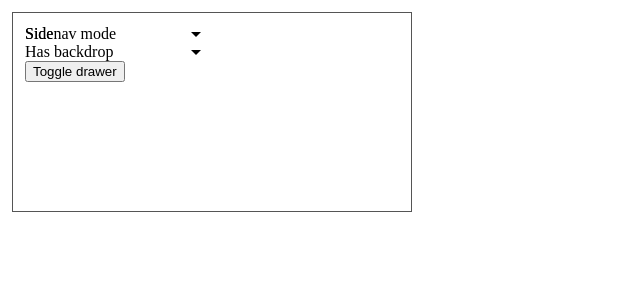
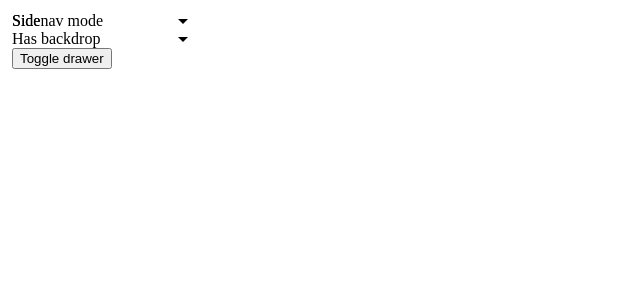
Before and after one commit to constf1/angular-freecell-demo, an Angular app: page / in a window 1280 px wide. Shown: the top 300 px of the page, without its empty margins (0-640 px from the left). Built offline with nearby package versions, Linux system fonts and the light colour scheme.

Commit message:
modifying some styles

```diff
--- a/src/app/app.component.scss
+++ b/src/app/app.component.scss
@@ -1,8 +1,8 @@
 .example-container {
-  width: 400px;
+  width: 100%;
   height: 200px;
-  margin: 12px;
-  border: 1px solid #555;
+  margin: 0;
+  // border: 1px solid #555;
 }
 
 mat-drawer-content {
```
